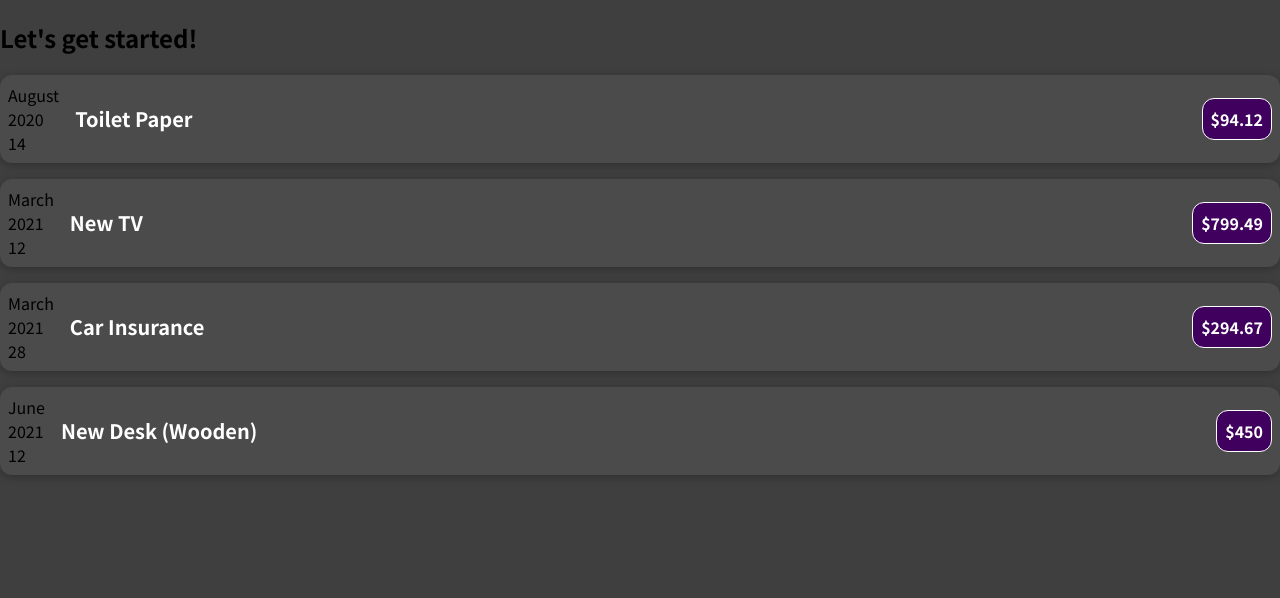
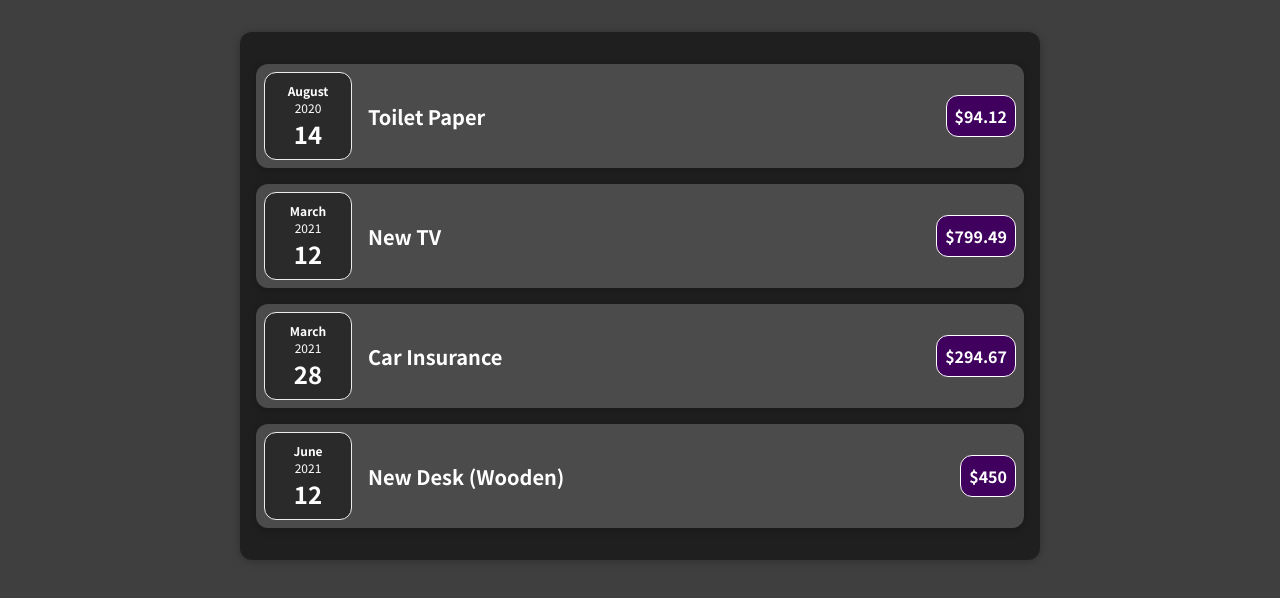
Before and after one commit to akshaygajjar/ExpenseTracker, a JavaScript app: page / in a window 1280 px wide. Shown: the top 598 px of the page. Built offline with nearby package versions, Linux system fonts and the light colour scheme.

Commit message:
Splitting components into multiple components

```diff
--- a/src/App.js
+++ b/src/App.js
@@ -1,4 +1,4 @@
-import ExpenseItem from "./components/ExpenseItem";
+import Expenses from "./components/Expenses";
 
 const App = () => {
   const expenses = [
@@ -24,27 +24,7 @@
   ];
   return (
     <div>
-      <h2>Let's get started!</h2>
-      <ExpenseItem
-        title={expenses[0].title}
-        amount={expenses[0].amount}
-        date={expenses[0].date}
-      />
-      <ExpenseItem
-        title={expenses[1].title}
-        amount={expenses[1].amount}
-        date={expenses[1].date}
-      />
-      <ExpenseItem
-        title={expenses[2].title}
-        amount={expenses[2].amount}
-        date={expenses[2].date}
-      />
-      <ExpenseItem
-        title={expenses[3].title}
-        amount={expenses[3].amount}
-        date={expenses[3].date}
-      />
+      <Expenses items={expenses} />
     </div>
   );
 };
--- /dev/null
+++ b/src/components/ExpenseDate.css
@@ -0,0 +1,26 @@
+.expense-date {
+  display: flex;
+  flex-direction: column;
+  width: 5.5rem;
+  height: 5.5rem;
+  border: 1px solid #ececec;
+  background-color: #2a2a2a;
+  color: white;
+  border-radius: 12px;
+  align-items: center;
+  justify-content: center;
+}
+
+.expense-date-month {
+  font-size: 0.75rem;
+  font-weight: bold;
+}
+
+.expense-date-year {
+  font-size: 0.75rem;
+}
+
+.expense-date-day {
+  font-size: 1.5rem;
+  font-weight: bold;
+}
--- /dev/null
+++ b/src/components/ExpenseDate.js
@@ -0,0 +1,17 @@
+import "./ExpenseDate.css";
+
+function ExpenseDate(props) {
+  const month = props.date.toLocaleString("en-US", { month: "long" });
+  const day = props.date.toLocaleString("en-US", { day: "2-digit" });
+  const year = props.date.getFullYear();
+
+  return (
+    <div className="expense-date">
+      <div className="expense-date-month">{month}</div>
+      <div className="expense-date-year">{year}</div>
+      <div className="expense-date-day">{day}</div>
+    </div>
+  );
+}
+
+export default ExpenseDate;
--- a/src/components/ExpenseItem.js
+++ b/src/components/ExpenseItem.js
@@ -1,16 +1,10 @@
+import ExpenseDate from "./ExpenseDate";
 import "./ExpenseItem.css";
 
 function ExpenseItem(props) {
-  const month = props.date.toLocaleString("en-US", { month: "long" });
-  const day = props.date.toLocaleString("en-US", { day: "2-digit" });
-  const year = props.date.getFullYear();
   return (
     <div className="expense-item">
-      <div>
-        <div>{month}</div>
-        <div>{year}</div>
-        <div>{day}</div>
-      </div>
+      <ExpenseDate date={props.date} />
       <div className="expense-item-description">
         <h2>{props.title}</h2>
         <div className="expense-item-price">${props.amount}</div>
--- /dev/null
+++ b/src/components/Expenses.css
@@ -0,0 +1,9 @@
+.expenses {
+  padding: 1rem;
+  background-color: rgb(31, 31, 31);
+  margin: 2rem auto;
+  width: 50rem;
+  max-width: 95%;
+  border-radius: 12px;
+  box-shadow: 0 1px 8px rgba(0, 0, 0, 0.25);
+}
--- /dev/null
+++ b/src/components/Expenses.js
@@ -0,0 +1,31 @@
+import ExpenseItem from "./ExpenseItem";
+import "./Expenses.css";
+
+function Expenses(props) {
+  return (
+    <div className="expenses">
+      <ExpenseItem
+        title={props.items[0].title}
+        amount={props.items[0].amount}
+        date={props.items[0].date}
+      />
+      <ExpenseItem
+        title={props.items[1].title}
+        amount={props.items[1].amount}
+        date={props.items[1].date}
+      />
+      <ExpenseItem
+        title={props.items[2].title}
+        amount={props.items[2].amount}
+        date={props.items[2].date}
+      />
+      <ExpenseItem
+        title={props.items[3].title}
+        amount={props.items[3].amount}
+        date={props.items[3].date}
+      />
+    </div>
+  );
+}
+
+export default Expenses;
```
